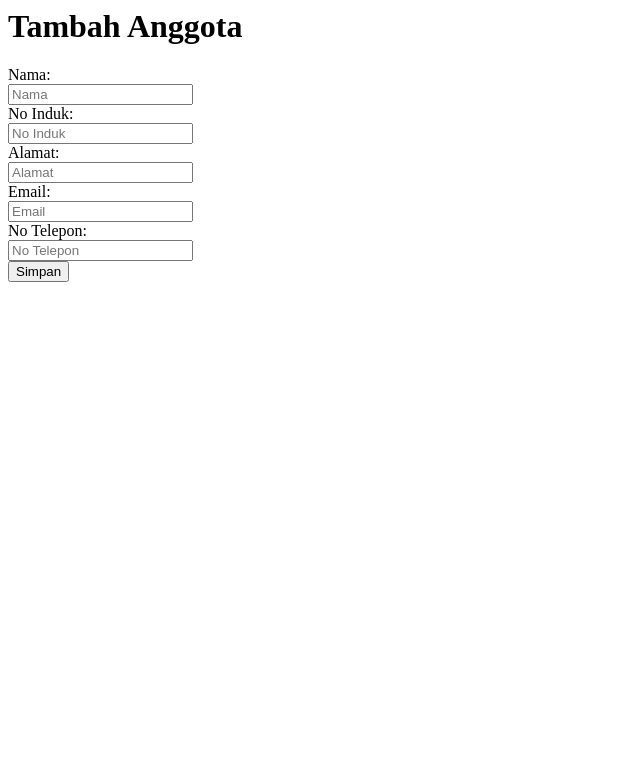
After one commit to lslowmotion/SIPSMAN1Cv2, a CodeIgniter app: the page made by application/views/FormTambahAnggota.php in a window 1280 px wide. The commit adds this page. Shown: the top 783 px of the page, without its empty margins (0-640 px from the left). Run offline with CodeIgniter, Linux system fonts and the light colour scheme.

Commit message:
Form Menambah Anggota Primitif
- mampu menambah anggota pada db dengan metode POST

```diff
--- a/application/config/autoload.php
+++ b/application/config/autoload.php
@@ -58,7 +58,7 @@ $autoload['packages'] = array();
 |
 |	$autoload['libraries'] = array('user_agent' => 'ua');
 */
-$autoload['libraries'] = array('session','database','form_validation');
+$autoload['libraries'] = array('session','database','form_validation','upload');
 
 /*
 | -------------------------------------------------------------------
--- a/application/controllers/Akun.php
+++ b/application/controllers/Akun.php
@@ -21,7 +21,7 @@ class Akun extends CI_Controller {
             $config = array(
                 array(
                     'field' => 'id',
-                    'label' => 'nis/nip',
+                    'label' => 'Username',
                     'rules' => 'required',
                     'errors' => array(
                         'required' => '%s tidak boleh kosong',),
--- /dev/null
+++ b/application/views/FormTambahAnggota.php
@@ -0,0 +1,62 @@
+<body>
+<!-- Form tambah siswa -->
+	<div id="page-wrapper">
+		<div class="container-fluid">
+			<div class="row">
+				<div class="col-md-12">
+					<h1 class="page-header">Tambah Anggota</h1>
+				</div>
+			</div>
+			<?php
+				if($this->session->flashdata('message')){
+					echo $this->session->flashdata('message');
+				}
+			?>
+			<form class="form-horizontal" action="<?php echo base_url('Anggota/tambahAnggota');?>" method="post">
+			<div class="form-group">
+				<label class="control-label col-md-2" for="nama">Nama:</label>
+				<div class="col-md-10" >
+					<input class="form-control nama" placeholder="Nama"  name="nama" type="text" />
+				</div>
+			</div>
+			<div class="form-group">
+				<label class="control-label col-md-2" for="no-induk">No Induk:</label>
+				<div class="col-md-10" >
+					<input class="form-control num" placeholder="No Induk"  name="no-induk" type="text" />
+				</div>
+			</div>
+			<div class="form-group">
+				<label class="control-label col-md-2" for="alamat">Alamat:</label>
+				<div class="col-md-10" >
+					<input class="form-control alphanumspsy" placeholder="Alamat"  name="alamat" type="text" />
+				</div>
+			</div>
+			<div class="form-group">
+				<label class="control-label col-md-2" for="email">Email:</label>
+				<div class="col-md-10" >
+					<input class="form-control" placeholder="Email"  name="email" type="email" />
+				</div>
+			</div>
+			<div class="form-group">
+				<label class="control-label col-md-2" for="no-telepon">No Telepon:</label>
+				<div class="col-md-10" >
+					<input class="form-control num" placeholder="No Telepon"  name="no-telepon" type="text" />
+				</div>
+			</div>
+			<div class="form-group">
+				<div class="col-md-2 col-md-offset-2">
+					<input type="hidden" value="submit" name="submit">
+					<button type="submit" id="submit" class="form-control btn-primary"><i class="fa fa-plus "></i>Simpan</button>
+				</div>
+			</div>
+			</form>
+		</div>
+	</div>
+</body>
+<script src="<?php echo base_url('assets/js/killnonalphanum.js');?>"></script>
+<script>
+/* $('#submit').on('click', function () {
+    $(this).button('loading')
+
+  }) */
+</script>
```
Also changed, not shown: application/controllers/Anggota.php (added, +109 -0 lines), application/models/AnggotaM.php (+17 -0 lines), application/views/head.php (+8 -2 lines).
